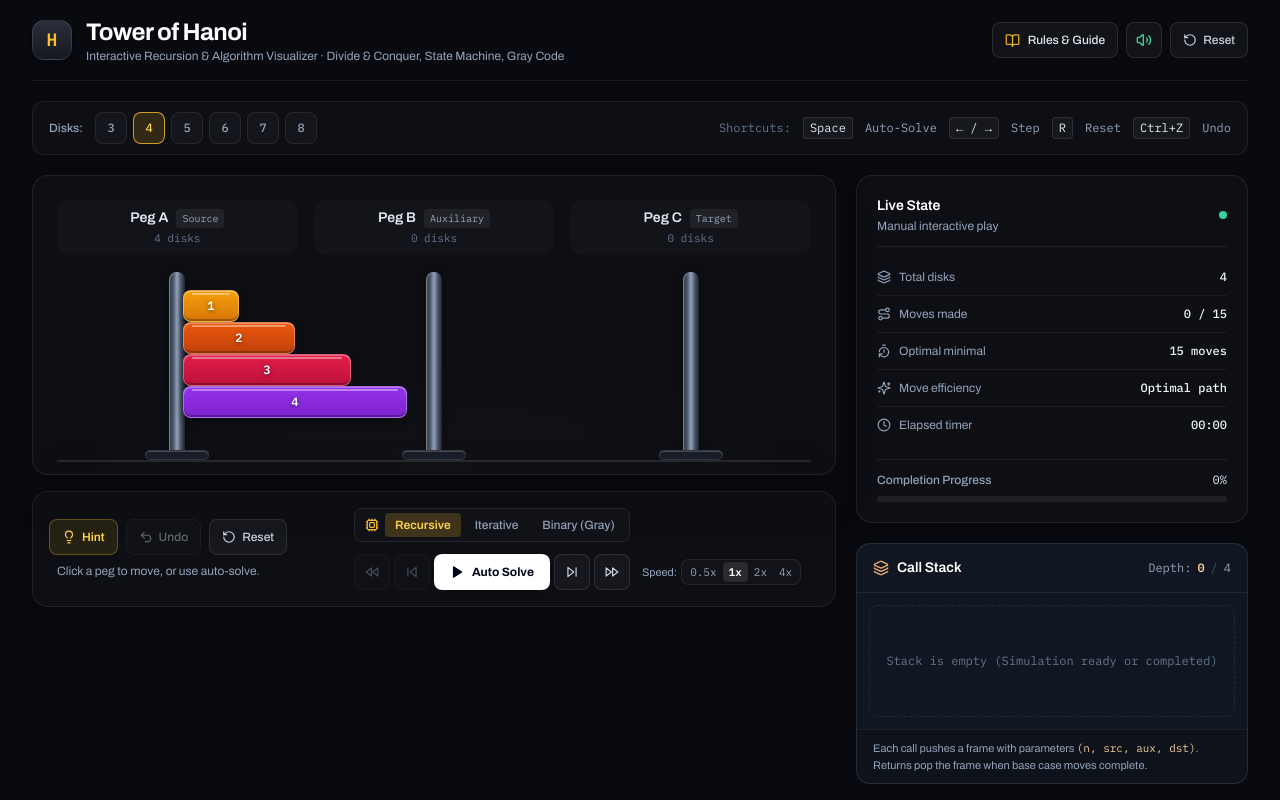
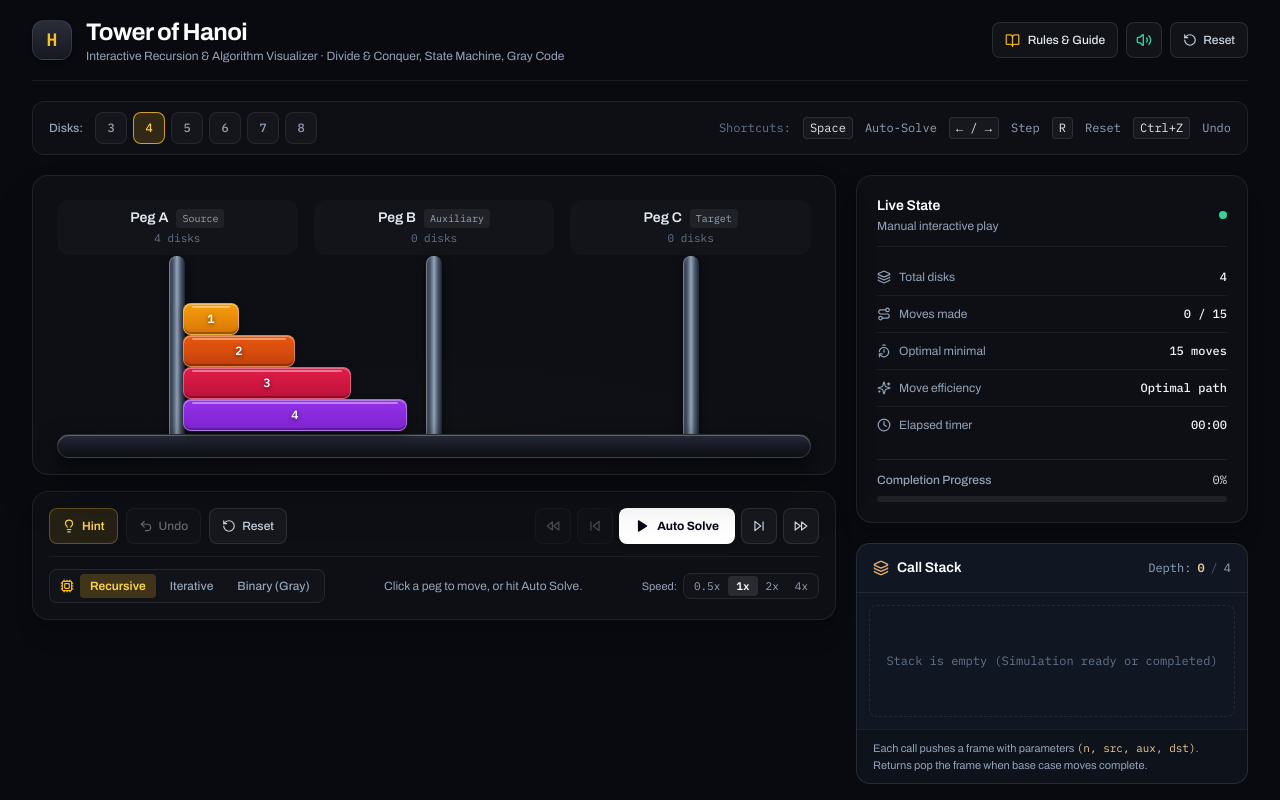
Before and after one commit to ThanhNguyn/tower-of-hanoi-visualizer, a React (Vite) app: page / in a window 1280 px wide. Shown: the top 800 px of the page. Built offline with nearby package versions, Linux system fonts and the light colour scheme.

Commit message:
fix: align pegs and disks flush with base plinth and prevent controls wrapping

```diff
--- a/src/components/Disk.tsx
+++ b/src/components/Disk.tsx
@@ -83,7 +83,7 @@ export function Disk({
   onClick,
   onDragStart
 }: DiskProps) {
-  const targetBottom = 16 + currentSlot * 32;
+  const targetBottom = 3 + currentSlot * 32;
   const targetLeft = rodCenters[currentRod];
 
   // Ref to track previous location for smooth parabolic arc
--- a/src/components/HanoiBoard.tsx
+++ b/src/components/HanoiBoard.tsx
@@ -116,8 +116,8 @@ export function HanoiBoard({
         })}
       </div>
 
-      {/* Interactive Peg Dropping & Clicking Column Zones */}
-      <div className="absolute inset-x-6 top-24 bottom-10 grid grid-cols-3 gap-4">
+      {/* Interactive Peg Zones and Poles */}
+      <div className="absolute inset-x-6 top-20 bottom-10 grid grid-cols-3 gap-4 pointer-events-none">
         {ROD_CONFIGS.map(({ id }) => {
           const isSelected = selectedRod === id;
           const isShaking = shakeRod === id;
@@ -136,14 +136,14 @@ export function HanoiBoard({
                   onDropDisk?.(selectedRod, id);
                 }
               }}
-              className={`relative flex flex-col items-center justify-end rounded-xl transition-all ${
+              className={`relative flex flex-col items-center justify-end rounded-xl transition-all pointer-events-auto ${
                 isShaking ? "animate-shake" : ""
               } ${
                 isSelected
-                  ? "bg-sky-500/[0.03]"
+                  ? "bg-sky-500/[0.04]"
                   : isHintTarget
-                  ? "bg-amber-400/[0.03]"
-                  : "hover:bg-white/[0.015]"
+                  ? "bg-amber-400/[0.04]"
+                  : "hover:bg-white/[0.02]"
               } ${isInteractive ? "cursor-pointer" : "cursor-default"}`}
             >
               {/* Solid 3D Polished Stainless Steel Peg Pole */}
@@ -164,12 +164,12 @@ export function HanoiBoard({
                 }}
               />
 
-              {/* Milled Steel Socket Collar at base of peg */}
+              {/* Milled Steel Socket Collar - sits flush on top of base plinth */}
               <div
-                className={`h-2.5 w-12 sm:w-16 rounded-full border transition-all mt-[-2px] ${
+                className={`h-2.5 w-12 sm:w-14 rounded-full border transition-all ${
                   isSelected
-                    ? "border-sky-400 bg-sky-500/20"
-                    : "border-white/[0.12] bg-[#1a1e29]"
+                    ? "border-sky-400 bg-sky-500/30"
+                    : "border-white/[0.15] bg-[#1a1e29]"
                 }`}
                 style={{
                   boxShadow: "inset 0 1px 0 rgba(255, 255, 255, 0.2)"
@@ -181,7 +181,7 @@ export function HanoiBoard({
       </div>
 
       {/* Disks Layer: Unified coordinate plane with 3-stage arc motion */}
-      <div className="absolute inset-x-6 top-24 bottom-10 pointer-events-none">
+      <div className="absolute inset-x-6 top-20 bottom-10 pointer-events-none">
         {allDisks.map((diskNum) => {
           const pos = diskPositions[diskNum];
           if (!pos) return null;
@@ -216,15 +216,15 @@ export function HanoiBoard({
         })}
       </div>
 
-      {/* Solid Milled Dark Plinth Base (Clean, zero overlapping labels) */}
-      <div className="absolute inset-x-6 bottom-3 flex flex-col items-center pointer-events-none">
+      {/* Solid Milled Dark Plinth Base - perfectly aligned with collars and disks */}
+      <div className="absolute inset-x-6 bottom-4 flex flex-col items-center pointer-events-none">
         <div
-          className="h-4.5 w-full rounded-xl border border-white/[0.1] shadow-lg"
+          className="h-6 w-full rounded-xl border border-white/[0.12] shadow-xl"
           style={{
             background:
-              "linear-gradient(180deg, #222736 0%, #161923 50%, #0d0f15 100%)",
+              "linear-gradient(180deg, #252a38 0%, #171a24 50%, #0d0f15 100%)",
             boxShadow:
-              "0 8px 24px rgba(0, 0, 0, 0.6), inset 0 1px 0 rgba(255, 255, 255, 0.2)"
+              "0 10px 24px rgba(0, 0, 0, 0.7), inset 0 1px 0 rgba(255, 255, 255, 0.25)"
           }}
         />
       </div>
--- a/src/components/UnifiedControls.tsx
+++ b/src/components/UnifiedControls.tsx
@@ -69,10 +69,11 @@ export function UnifiedControls({
   const isHint = message?.startsWith("Hint");
 
   return (
-    <section aria-label="Game and Solver Controls" className="rounded-2xl border border-white/[0.08] bg-[#0d0f15] p-4 shadow-xl">
-      <div className="flex flex-col gap-4 xl:flex-row xl:items-center xl:justify-between">
+    <section aria-label="Game and Solver Controls" className="rounded-2xl border border-white/[0.08] bg-[#0d0f15] p-4 shadow-xl space-y-3">
+      {/* Tier 1: Primary Action Triggers (Manual & Playback) */}
+      <div className="flex flex-wrap items-center justify-between gap-3 border-b border-white/[0.06] pb-3">
         {/* Left: Manual Play Actions */}
-        <div className="flex flex-wrap items-center gap-2">
+        <div className="flex items-center gap-2">
           <button
             className="inline-flex h-9 items-center gap-1.5 rounded-lg border border-amber-400/30 bg-amber-400/10 px-3 text-xs font-semibold text-amber-300 transition hover:bg-amber-400/20 active:scale-95 disabled:opacity-40"
             onClick={onHint}
@@ -99,46 +100,15 @@ export function UnifiedControls({
             className="inline-flex h-9 items-center gap-1.5 rounded-lg border border-white/[0.1] bg-white/[0.04] px-3 text-xs font-medium text-slate-300 transition hover:bg-white/[0.08] hover:text-white active:scale-95"
             onClick={onReset}
             type="button"
-            title="Reset board (R)"
+            title="Reset board to initial configuration (R)"
           >
             <RotateCcw size={14} />
             <span>Reset</span>
           </button>
-
-          {/* Interactive status hint */}
-          <span className="hidden sm:inline text-xs text-slate-400 pl-2">
-            {isSolved
-              ? "🎉 Puzzle completed! Reset to play again."
-              : selectedRod
-              ? `Peg ${selectedRod} selected. Choose destination peg.`
-              : "Click a peg to move, or use auto-solve."}
-          </span>
         </div>
 
-        {/* Right: Algorithm & Playback Transport */}
-        <div className="flex flex-wrap items-center gap-3">
-          {/* Algorithm selector pills */}
-          <div className="flex items-center gap-1 rounded-lg border border-white/[0.08] bg-white/[0.02] p-1">
-            <Cpu size={14} className="text-amber-400 ml-1.5 mr-0.5 hidden sm:block" />
-            {ALGORITHMS.map((algo) => (
-              <button
-                key={algo.id}
-                type="button"
-                onClick={() => onAlgorithmChange(algo.id)}
-                title={algo.desc}
-                className={`rounded px-2.5 py-1 text-xs font-medium transition ${
-                  algorithm === algo.id
-                    ? "bg-amber-400/20 text-amber-300 font-semibold shadow-sm"
-                    : "text-slate-400 hover:text-slate-200"
-                }`}
-              >
-                {algo.label}
-              </button>
-            ))}
-          </div>
-
-          {/* Playback Buttons */}
-          <div className="flex items-center gap-1">
+        {/* Right: Auto-Solver Transport Playback Buttons */}
+        <div className="flex items-center gap-1.5">
           <button
             aria-label="First step"
             className="inline-flex h-9 w-9 items-center justify-center rounded-lg border border-white/[0.1] bg-white/[0.04] text-slate-300 transition hover:bg-white/[0.08] hover:text-white disabled:opacity-30"
@@ -199,17 +169,49 @@ export function UnifiedControls({
             <FastForward size={14} />
           </button>
         </div>
+      </div>
 
-          {/* Speed selector */}
-          <div className="flex items-center gap-1 text-xs">
-            <span className="text-slate-400 text-[11px] hidden sm:inline">Speed:</span>
+      {/* Tier 2: Algorithm Selector, Status Prompt & Simulation Speed */}
+      <div className="flex flex-wrap items-center justify-between gap-3 text-xs">
+        {/* Algorithm selector pills */}
+        <div className="flex items-center gap-1 rounded-lg border border-white/[0.08] bg-white/[0.02] p-1">
+          <Cpu size={14} className="text-amber-400 ml-1.5 mr-0.5" />
+          {ALGORITHMS.map((algo) => (
+            <button
+              key={algo.id}
+              type="button"
+              onClick={() => onAlgorithmChange(algo.id)}
+              title={algo.desc}
+              className={`rounded px-2.5 py-1 text-xs font-medium transition ${
+                algorithm === algo.id
+                  ? "bg-amber-400/20 text-amber-300 font-semibold shadow-sm"
+                  : "text-slate-400 hover:text-slate-200"
+              }`}
+            >
+              {algo.label}
+            </button>
+          ))}
+        </div>
+
+        {/* Dynamic status hint */}
+        <span className="hidden md:inline text-xs text-slate-400">
+          {isSolved
+            ? "🎉 Puzzle completed! Reset to play again."
+            : selectedRod
+            ? `Peg ${selectedRod} selected. Choose destination peg.`
+            : "Click a peg to move, or hit Auto Solve."}
+        </span>
+
+        {/* Speed Selector */}
+        <div className="flex items-center gap-1.5">
+          <span className="text-slate-400 text-[11px]">Speed:</span>
           <div className="flex items-center rounded-lg border border-white/[0.08] bg-white/[0.02] p-0.5">
             {SPEED_OPTIONS.map((spd) => (
               <button
                 key={spd}
                 type="button"
                 onClick={() => onSpeedChange(spd)}
-                  className={`rounded px-1.5 py-0.5 text-[11px] font-mono transition ${
+                className={`rounded px-2 py-0.5 text-[11px] font-mono transition ${
                   speed === spd
                     ? "bg-white/10 text-white font-bold"
                     : "text-slate-400 hover:text-slate-200"
@@ -221,13 +223,12 @@ export function UnifiedControls({
           </div>
         </div>
       </div>
-      </div>
 
       {/* Message notification if any */}
       {message && (
         <div
           aria-live="polite"
-          className={`mt-3 rounded-lg px-3 py-2 text-xs font-medium transition ${
+          className={`rounded-lg px-3 py-2 text-xs font-medium transition ${
             isError
               ? "border border-rose-500/30 bg-rose-500/10 text-rose-300"
               : isHint
```
Lines whose indentation alone changed are shown as unchanged.
